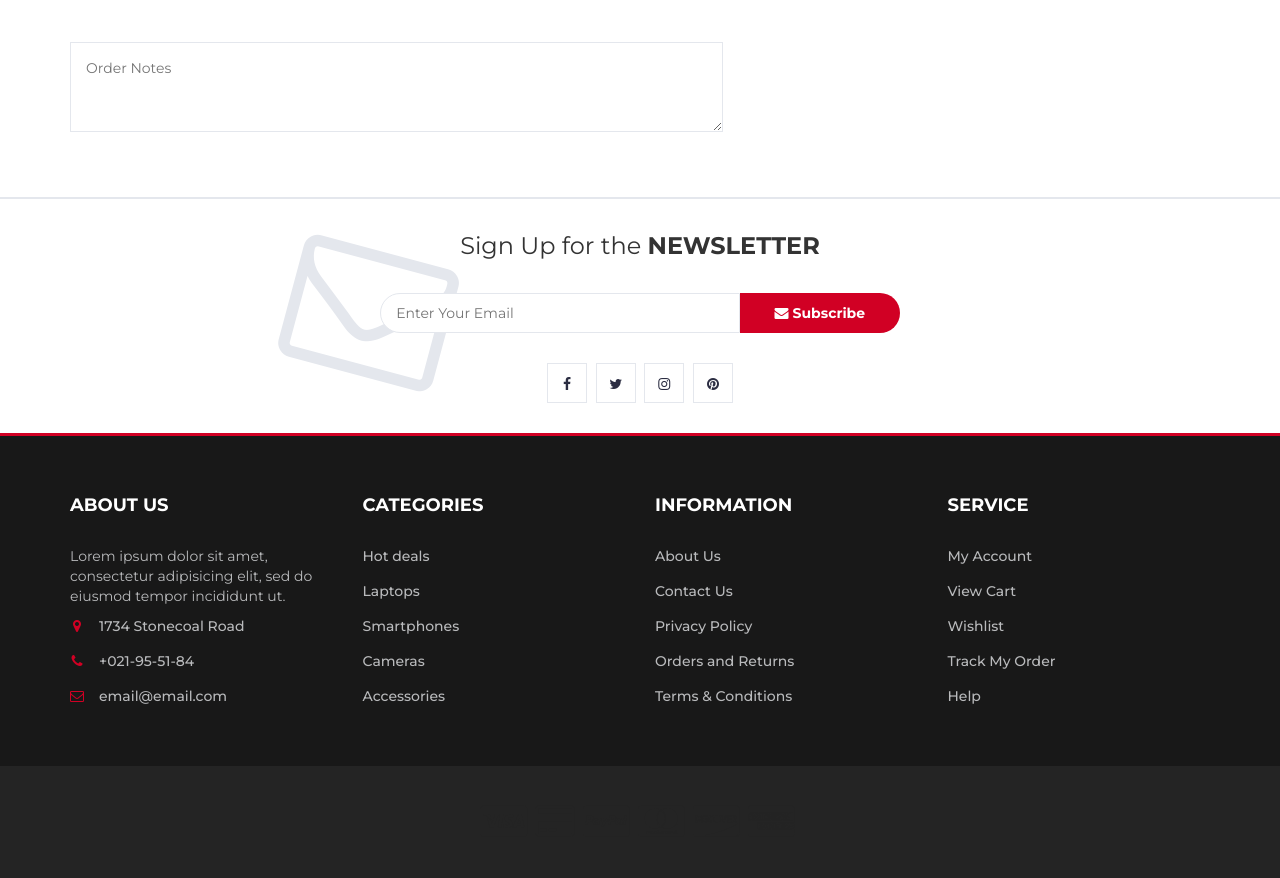
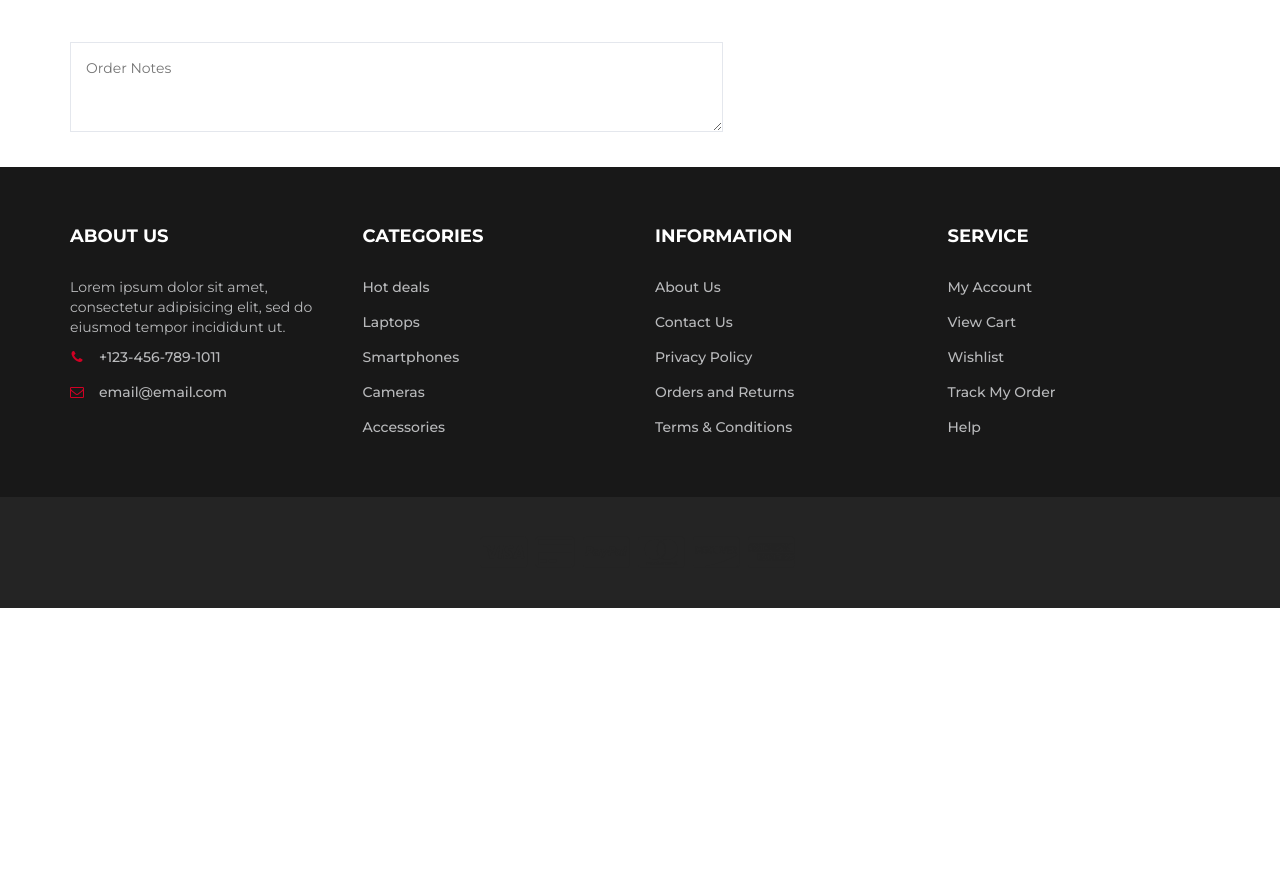
Before and after one commit to Fragolaaa/eCommerce, a PHP site: page /checkoutPage.php in a window 1280 px wide. Shown: the part 1230-2108 px from the top of the page. After the commit the page ends 1838 px from the top, so only its background shows below. Run offline with PHP 8.4, Linux system fonts and the light colour scheme; some libraries are stand-ins or nearby versions.

Commit message:
aggiornato db

```diff
--- a/checkoutPage.php
+++ b/checkoutPage.php
@@ -239,42 +239,6 @@
 		</div>
 		<!-- /SECTION -->
 
-		<!-- NEWSLETTER -->
-		<div id="newsletter" class="section">
-			<!-- container -->
-			<div class="container">
-				<!-- row -->
-				<div class="row">
-					<div class="col-md-12">
-						<div class="newsletter">
-							<p>Sign Up for the <strong>NEWSLETTER</strong></p>
-							<form>
-								<input class="input" type="email" placeholder="Enter Your Email">
-								<button class="newsletter-btn"><i class="fa fa-envelope"></i> Subscribe</button>
-							</form>
-							<ul class="newsletter-follow">
-								<li>
-									<a href="#"><i class="fa fa-facebook"></i></a>
-								</li>
-								<li>
-									<a href="#"><i class="fa fa-twitter"></i></a>
-								</li>
-								<li>
-									<a href="#"><i class="fa fa-instagram"></i></a>
-								</li>
-								<li>
-									<a href="#"><i class="fa fa-pinterest"></i></a>
-								</li>
-							</ul>
-						</div>
-					</div>
-				</div>
-				<!-- /row -->
-			</div>
-			<!-- /container -->
-		</div>
-		<!-- /NEWSLETTER -->
-
 		<!-- FOOTER -->
 		<?php include "footer.html" ?>
 		<!-- /FOOTER -->
--- /dev/null
+++ b/chkCheckout.php
@@ -0,0 +1 @@
+<!-- controllo che la carta di credito esista -->
--- a/footer.html
+++ b/footer.html
@@ -10,8 +10,7 @@
                         <h3 class="footer-title">About Us</h3>
                         <p>Lorem ipsum dolor sit amet, consectetur adipisicing elit, sed do eiusmod tempor incididunt ut.</p>
                         <ul class="footer-links">
-                            <li><a href="#"><i class="fa fa-map-marker"></i>1734 Stonecoal Road</a></li>
-                            <li><a href="#"><i class="fa fa-phone"></i>+021-95-51-84</a></li>
+                            <li><a href="#"><i class="fa fa-phone"></i>+123-456-789-1011</a></li>
                             <li><a href="#"><i class="fa fa-envelope-o"></i>email@email.com</a></li>
                         </ul>
                     </div>
--- a/login_chk.php
+++ b/login_chk.php
@@ -0,0 +1,5 @@
+<?php
+include "\database\connection.php";
+
+
+?>
--- a/navbar.html
+++ b/navbar.html
@@ -3,9 +3,8 @@
     <div id="top-header">
         <div class="container">
             <ul class="header-links pull-left">
-                <li><a href="#"><i class="fa fa-phone"></i> +021-95-51-84</a></li>
-                <li><a href="#"><i class="fa fa-envelope-o"></i> email@email.com</a></li>
-                <li><a href="#"><i class="fa fa-map-marker"></i> 1734 Stonecoal Road</a></li>
+                <li><a href="#"><i class="fa fa-phone"></i> +123-456-789-1011</a></li>
+                <li><a href="#"><i class="fa fa-envelope-o"></i> customerService@taniepress.com</a></li>
             </ul>
             <ul class="header-links pull-right">
                 <li><a href="#"><i class="fa fa-dollar"></i> USD</a></li>
--- a/register_chk.php
+++ b/register_chk.php
@@ -0,0 +1,5 @@
+<?php
+include "\database\connection.php";
+
+
+?>
```
Also changed, not shown: database/5ai_concil_dbecommerce.sql (+43 -9 lines), README.md.
